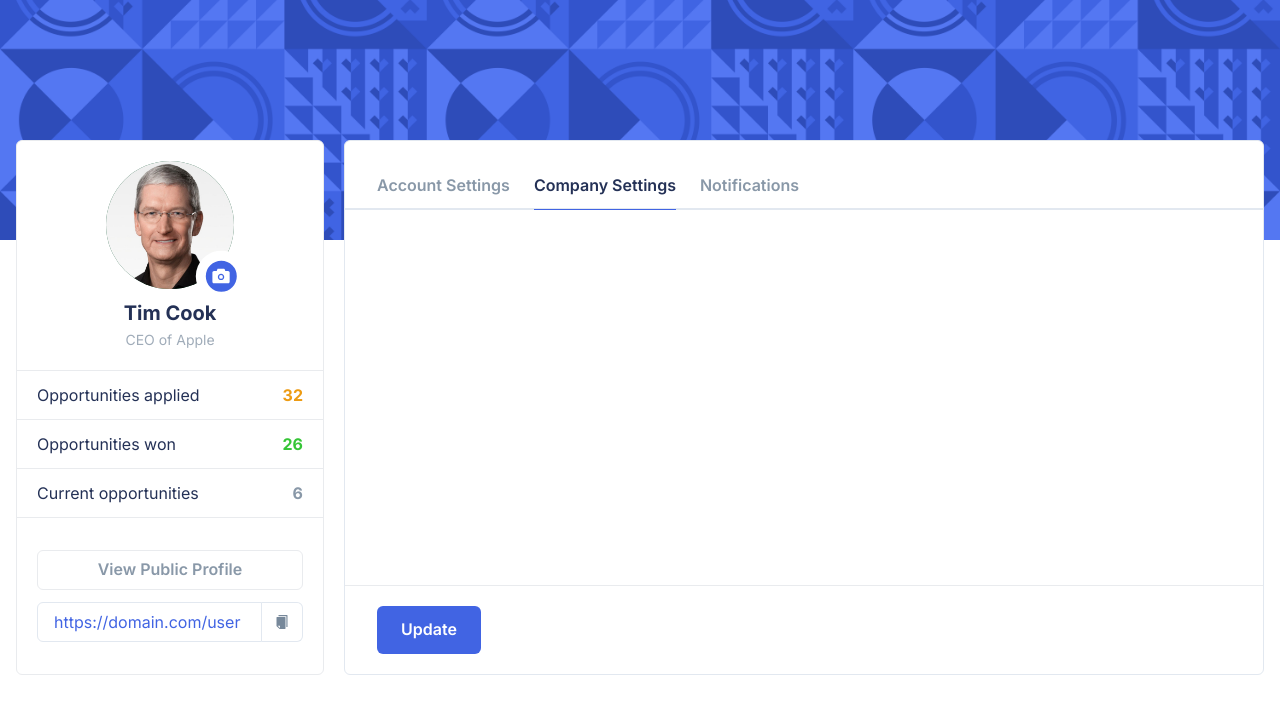
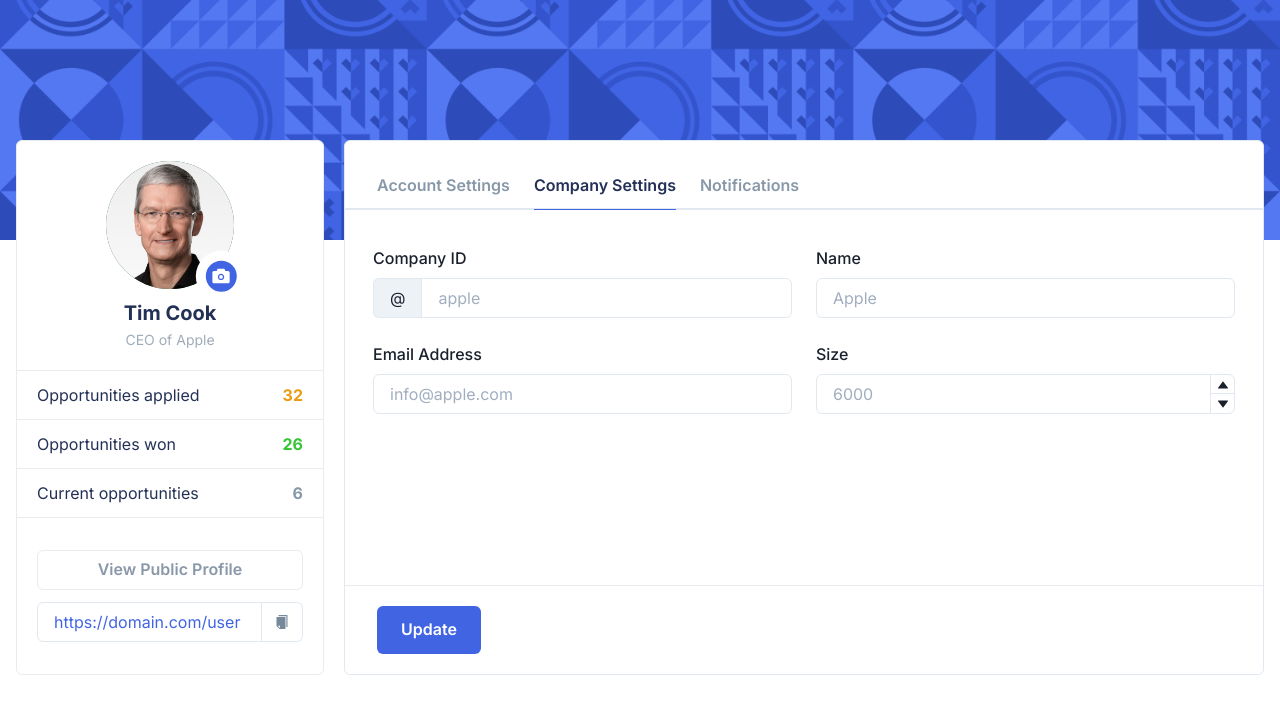
Before and after one commit to dumbmety/user-profile, a React (Create React App) app: page / in a window 1280 px wide. Both pictures are taken after a click on the tab "Company Settings". Shown: the top 714 px of the page. Built offline with nearby package versions, Linux system fonts and the light colour scheme; the HTML template or start-up script is replaced by a standard one.

Commit message:
feat: added company settings

```diff
--- a/src/components/Content.jsx
+++ b/src/components/Content.jsx
@@ -5,6 +5,13 @@
   FormLabel,
   Grid,
   Input,
+  InputGroup,
+  InputLeftAddon,
+  NumberDecrementStepper,
+  NumberIncrementStepper,
+  NumberInput,
+  NumberInputField,
+  NumberInputStepper,
   Select,
   Switch,
   Tab,
@@ -136,7 +143,47 @@
               </FormControl>
             </Grid>
           </TabPanel>
-          <TabPanel></TabPanel>
+          <TabPanel>
+            <Grid templateColumns="repeat(2, 1fr)" gap={6}>
+              <FormControl id="companyId">
+                <FormLabel>Company ID</FormLabel>
+                <InputGroup>
+                  <InputLeftAddon>@</InputLeftAddon>
+                  <Input
+                    focusBorderColor="brand.blue"
+                    type="text"
+                    placeholder="apple"
+                  />
+                </InputGroup>
+              </FormControl>
+              <FormControl id="companyName">
+                <FormLabel>Name</FormLabel>
+                <Input
+                  focusBorderColor="brand.blue"
+                  type="text"
+                  placeholder="Apple"
+                />
+              </FormControl>
+              <FormControl id="emailCompany">
+                <FormLabel>Email Address</FormLabel>
+                <Input
+                  focusBorderColor="brand.blue"
+                  type="email"
+                  placeholder="info@apple.com"
+                />
+              </FormControl>
+              <FormControl>
+                <FormLabel>Size</FormLabel>
+                <NumberInput>
+                  <NumberInputField placeholder="6000" />
+                  <NumberInputStepper>
+                    <NumberIncrementStepper />
+                    <NumberDecrementStepper />
+                  </NumberInputStepper>
+                </NumberInput>
+              </FormControl>
+            </Grid>
+          </TabPanel>
           <TabPanel>
             <FormControl
               display="flex"
```
